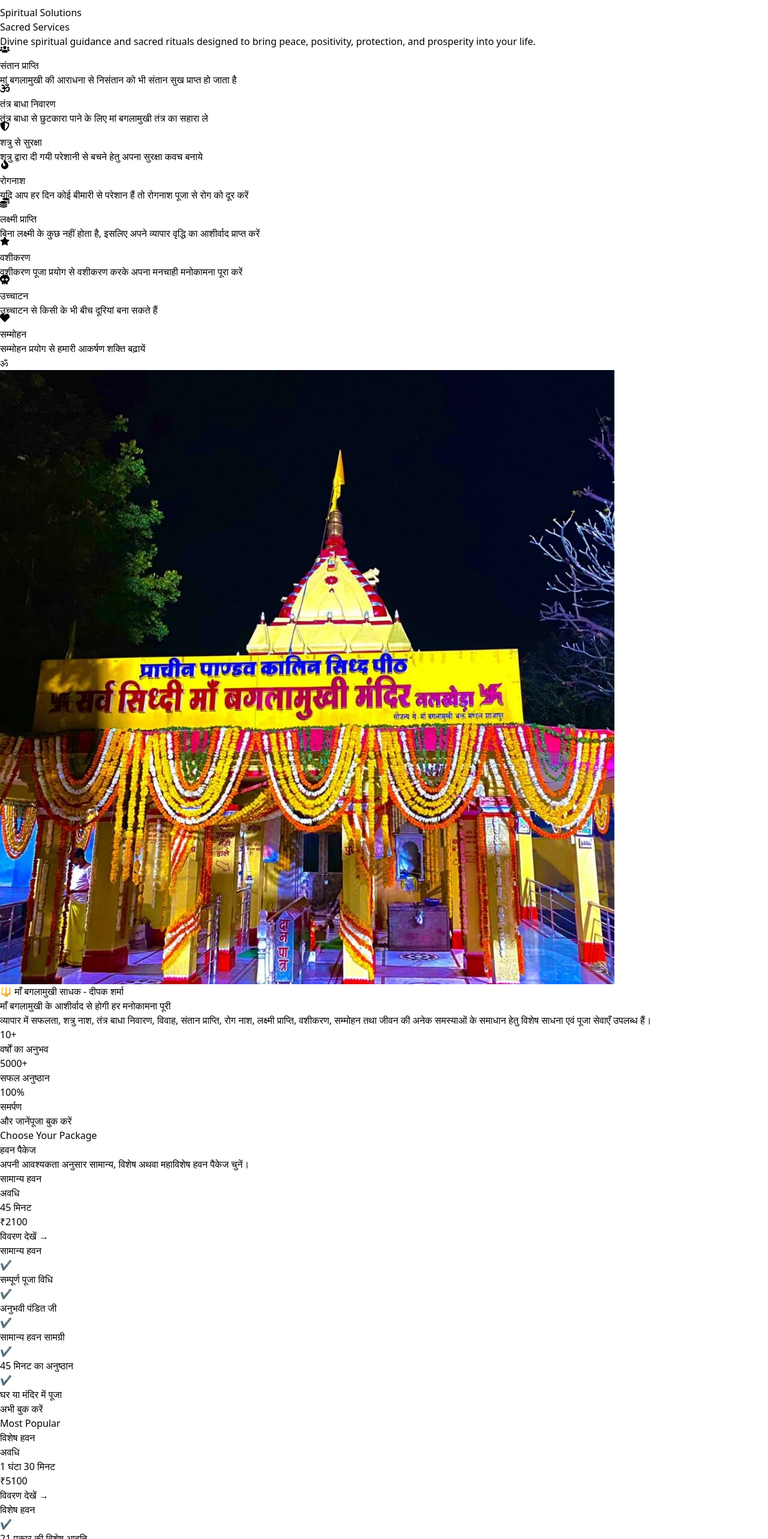
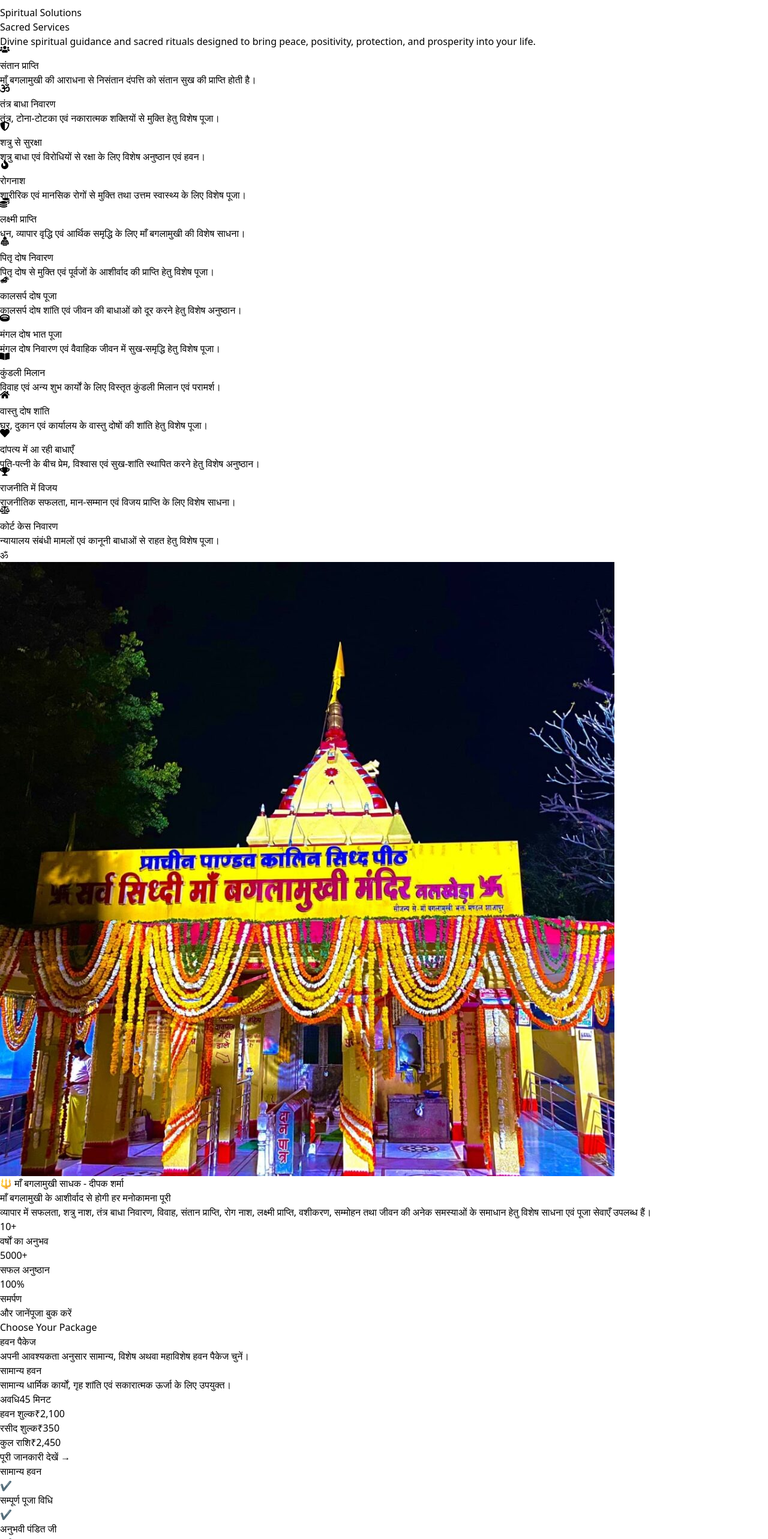
Before and after one commit to Ishaan1304/hawanpooja-booking, a React (Vite) app in the folder client/: page / in a window 1280 px wide. Shown: the part 2300-4866 px from the top of the page at 60% size. Built offline with nearby package versions, Linux system fonts and the light colour scheme; no server answers.

Commit message:
Added Reciept Info

```diff
--- a/client/src/components/BookingForm.jsx
+++ b/client/src/components/BookingForm.jsx
@@ -230,16 +230,16 @@ if (result.success) {
   >
     <option value="">Select Package</option>
 
-    <option value="सामान्य (45 मिनट - ₹2100)">
-      🟢 सामान्य (45 मिनट - ₹2100)
+    <option value="सामान्य (45 मिनट - ₹2100 + ₹350)">
+      🟢 सामान्य (45 मिनट - ₹2100 + ₹350)
     </option>
 
-    <option value="विशेष (1 घंटा 30 मिनट - ₹5100)">
-      🟡 विशेष (1 घंटा 30 मिनट - ₹5100)
+    <option value="विशेष (1 घंटा 30 मिनट - ₹5100 + ₹500)">
+      🟡 विशेष (1 घंटा 30 मिनट - ₹5100 + ₹500)
     </option>
 
-    <option value="महाविशेष (2 घंटे - ₹11000)">
-      🔴 महाविशेष (2 घंटे - ₹11000)
+    <option value="महाविशेष (2 घंटे - ₹11000 + ₹700)">
+      🔴 महाविशेष (2 घंटे - ₹11000 + ₹700)
     </option>
   </select>
 
--- a/client/src/components/HawanPackages.jsx
+++ b/client/src/components/HawanPackages.jsx
@@ -7,15 +7,20 @@ const packages = [
         id: 1,
         title: "सामान्य हवन",
         duration: "45 मिनट",
-        price: "₹2100",
+        price: "₹2,100",
+        receipt: "₹350",
+        total: "₹2,450",
         badge: "",
         color: "from-yellow-500 to-orange-500",
+        description:
+            "सामान्य धार्मिक कार्यों, गृह शांति एवं सकारात्मक ऊर्जा के लिए उपयुक्त।",
         details: [
             "सम्पूर्ण पूजा विधि",
             "अनुभवी पंडित जी",
             "सामान्य हवन सामग्री",
             "45 मिनट का अनुष्ठान",
             "घर या मंदिर में पूजा",
+            "रसीद शुल्क: ₹350",
         ],
     },
 
@@ -23,15 +28,20 @@ const packages = [
         id: 2,
         title: "विशेष हवन",
         duration: "1 घंटा 30 मिनट",
-        price: "₹5100",
+        price: "₹5,100",
+        receipt: "₹500",
+        total: "₹5,600",
         badge: "Most Popular",
         color: "from-orange-500 to-red-500",
+        description:
+            "व्यापार, सफलता, गृह दोष निवारण एवं विशेष मनोकामनाओं हेतु।",
         details: [
             "21 प्रकार की विशेष आहुति",
-            "सम्पूर्ण सामग्री",
+            "सम्पूर्ण हवन सामग्री",
             "विशेष विधि-विधान",
             "पंडित जी द्वारा मार्गदर्शन",
             "शुभ कार्य हेतु उपयुक्त",
+            "रसीद शुल्क: ₹500",
         ],
     },
 
@@ -39,18 +49,24 @@ const packages = [
         id: 3,
         title: "महाविशेष हवन",
         duration: "2 घंटे",
-        price: "₹11000",
+        price: "₹11,000",
+        receipt: "₹700",
+        total: "₹11,700",
         badge: "",
         color: "from-red-500 to-pink-500",
+        description:
+            "विशेष साधना, बाधा निवारण एवं महत्वपूर्ण धार्मिक अनुष्ठानों के लिए।",
         details: [
             "36 प्रकार की विशेष आहुति",
-            "सम्पूर्ण सामग्री",
+            "सम्पूर्ण हवन सामग्री",
             "पूर्ण वैदिक अनुष्ठान",
             "विशेष पूजा एवं हवन",
             "विशेष मनोकामना हेतु",
+            "रसीद शुल्क: ₹700",
         ],
     },
 ];
+
 
 function HawanPackages() {
     const [activeCard, setActiveCard] = useState(null);
@@ -137,24 +153,45 @@ function HawanPackages() {
 
                                     <div className="p-8">
 
-                                        <h3 className="text-3xl font-bold text-white mb-4">
+                                        <h3 className="text-3xl font-bold text-white mb-3">
                                             {pkg.title}
                                         </h3>
 
-                                        <p className="text-gray-300 mb-2">
-                                            अवधि
+                                        <p className="text-gray-300 text-sm leading-6 mb-5">
+                                            {pkg.description}
                                         </p>
 
-                                        <p className="text-yellow-400 text-2xl font-semibold mb-8">
-                                            {pkg.duration}
-                                        </p>
+                                        <div className="space-y-3 mb-6">
 
-                                        <div className="text-5xl font-bold text-white mb-10">
-                                            {pkg.price}
+                                            <div className="flex justify-between text-gray-300">
+                                                <span>अवधि</span>
+                                                <span>{pkg.duration}</span>
+                                            </div>
+
+                                            <div className="flex justify-between text-gray-300">
+                                                <span>हवन शुल्क</span>
+                                                <span>{pkg.price}</span>
+                                            </div>
+
+                                            <div className="flex justify-between text-gray-300">
+                                                <span>रसीद शुल्क</span>
+                                                <span>{pkg.receipt}</span>
+                                            </div>
+
+                                            <div className="border-t border-white/10 pt-3 flex justify-between">
+                                                <span className="font-semibold text-yellow-400">
+                                                    कुल राशि
+                                                </span>
+
+                                                <span className="text-3xl font-bold text-yellow-400">
+                                                    {pkg.total}
+                                                </span>
+                                            </div>
+
                                         </div>
 
                                         <button className="w-full py-4 rounded-xl bg-yellow-400 text-black font-bold hover:scale-105 transition">
-                                            विवरण देखें →
+                                            पूरी जानकारी देखें →
                                         </button>
 
                                     </div>
@@ -164,7 +201,7 @@ function HawanPackages() {
                                 {/* Back */}
                                 <div className="absolute inset-0 rounded-3xl bg-[#08275E] border border-yellow-400/30 p-8 [transform:rotateY(180deg)] [backface-visibility:hidden] flex flex-col">
 
-                                    <h3 className="text-3xl font-bold text-yellow-400 mb-8">
+                                    <h3 className="text-xl font-bold text-yellow-400 ">
                                         {pkg.title}
                                     </h3>
 
@@ -173,7 +210,7 @@ function HawanPackages() {
                                         {pkg.details.map((item) => (
                                             <div
                                                 key={item}
-                                                className="flex items-start gap-3"
+                                                className="flex items-start gap-1"
                                             >
                                                 <span className="text-yellow-400 mt-1">
                                                     ✔
@@ -188,7 +225,7 @@ function HawanPackages() {
                                     </div>
 
                                     <Link to="/booking">
-                                        <button className="mt-8 w-full py-4 rounded-xl bg-yellow-400 text-black font-bold hover:scale-105 transition">
+                                        <button className="mt-4 w-full py-4 rounded-xl bg-yellow-400 text-black font-bold hover:scale-105 transition">
                                             अभी बुक करें
                                         </button>
                                     </Link>
@@ -254,7 +291,7 @@ function HawanPackages() {
                                     ["पूर्ण वैदिक विधि", "✖", "✔", "✔"],
                                     ["घर / मंदिर", "✔", "✔", "✔"],
                                     ["समय", "45 मिनट", "1.5 घंटा", "2 घंटे"],
-                                    ["मूल्य", "₹2100", "₹5100", "₹11000"],
+                                    ["मूल्य", "₹2100 + ₹350", "₹5100 + ₹500", "₹11000 + ₹700"],
                                 ].map((row, index) => (
                                     <tr
                                         key={index}
@@ -264,8 +301,8 @@ function HawanPackages() {
                                             <td
                                                 key={i}
                                                 className={`py-5 px-6 ${i === 0
-                                                        ? "text-left font-semibold text-yellow-300"
-                                                        : ""
+                                                    ? "text-left font-semibold text-yellow-300"
+                                                    : ""
                                                     }`}
                                             >
                                                 {item}
--- a/client/src/components/ServicesSection.jsx
+++ b/client/src/components/ServicesSection.jsx
@@ -1,13 +1,21 @@
 import {
+  FaUsers,
+  FaOm,
+  FaShieldAlt,
+  FaFire,
+  FaCoins,
   FaHeart,
-  FaSkull,
-  FaCoins,
-  FaShieldAlt,
-  FaUsers,
-  FaStar,
-  FaFire,
-  FaOm,
+  FaHome,
+  FaBookOpen,
+  FaRing,
+  FaBalanceScale,
+  FaTrophy,
 } from "react-icons/fa";
+
+import {
+  GiPrayer,
+  GiDragonHead,
+} from "react-icons/gi";
 
 import { motion } from "framer-motion";
 
@@ -15,53 +23,82 @@ const services = [
   {
     title: "संतान प्राप्ति",
     description:
-      "मां बगलामुखी की आराधना से निसंतान को भी संतान सुख प्राप्त हो जाता है",
+      "माँ बगलामुखी की आराधना से निसंतान दंपत्ति को संतान सुख की प्राप्ति होती है।",
     icon: <FaUsers />,
   },
   {
     title: "तंत्र बाधा निवारण",
     description:
-      "तंत्र बाधा से छुटकारा पाने के लिए मां बगलामुखी तंत्र का सहारा ले",
+      "तंत्र, टोना-टोटका एवं नकारात्मक शक्तियों से मुक्ति हेतु विशेष पूजा।",
     icon: <FaOm />,
   },
   {
     title: "शत्रु से सुरक्षा",
     description:
-      "शत्रु द्वारा दी गयी परेशानी से बचने हेतु अपना सुरक्षा कवच बनाये",
+      "शत्रु बाधा एवं विरोधियों से रक्षा के लिए विशेष अनुष्ठान एवं हवन।",
     icon: <FaShieldAlt />,
   },
   {
     title: "रोगनाश",
     description:
-      "यदि आप हर दिन कोई बीमारी से परेशान हैं तो रोगनाश पूजा से रोग को दूर करें",
+      "शारीरिक एवं मानसिक रोगों से मुक्ति तथा उत्तम स्वास्थ्य के लिए विशेष पूजा।",
     icon: <FaFire />,
   },
   {
     title: "लक्ष्मी प्राप्ति",
     description:
-      "बिना लक्ष्मी के कुछ नहीं होता है, इसलिए अपने व्यापार वृद्धि का आशीर्वाद प्राप्त करें",
+      "धन, व्यापार वृद्धि एवं आर्थिक समृद्धि के लिए माँ बगलामुखी की विशेष साधना।",
     icon: <FaCoins />,
   },
   {
-    title: "वशीकरण",
+    title: "पितृ दोष निवारण",
     description:
-      "वशीकरण पूजा प्रयोग से वशीकरण करके अपना मनचाही मनोकामना पूरा करें",
-    icon: <FaStar />,
+      "पितृ दोष से मुक्ति एवं पूर्वजों के आशीर्वाद की प्राप्ति हेतु विशेष पूजा।",
+    icon: <GiPrayer />,
   },
   {
-    title: "उच्चाटन",
+    title: "कालसर्प दोष पूजा",
     description:
-      "उच्चाटन से किसी के भी बीच दूरियां बना सकते हैं",
-    icon: <FaSkull />,
+      "कालसर्प दोष शांति एवं जीवन की बाधाओं को दूर करने हेतु विशेष अनुष्ठान।",
+    icon: <GiDragonHead />,
   },
   {
-    title: "सम्मोहन",
+    title: "मंगल दोष भात पूजा",
     description:
-      "सम्मोहन प्रयोग से हमारी आकर्षण शक्ति बढ़ायें",
+      "मंगल दोष निवारण एवं वैवाहिक जीवन में सुख-समृद्धि हेतु विशेष पूजा।",
+    icon: <FaRing />,
+  },
+  {
+    title: "कुंडली मिलान",
+    description:
+      "विवाह एवं अन्य शुभ कार्यों के लिए विस्तृत कुंडली मिलान एवं परामर्श।",
+    icon: <FaBookOpen />,
+  },
+  {
+    title: "वास्तु दोष शांति",
+    description:
+      "घर, दुकान एवं कार्यालय के वास्तु दोषों की शांति हेतु विशेष पूजा।",
+    icon: <FaHome />,
+  },
+  {
+    title: "दांपत्य में आ रही बाधाएँ",
+    description:
+      "पति-पत्नी के बीच प्रेम, विश्वास एवं सुख-शांति स्थापित करने हेतु विशेष अनुष्ठान।",
     icon: <FaHeart />,
   },
+  {
+    title: "राजनीति में विजय",
+    description:
+      "राजनीतिक सफलता, मान-सम्मान एवं विजय प्राप्ति के लिए विशेष साधना।",
+    icon: <FaTrophy />,
+  },
+  {
+    title: "कोर्ट केस निवारण",
+    description:
+      "न्यायालय संबंधी मामलों एवं कानूनी बाधाओं से राहत हेतु विशेष पूजा।",
+    icon: <FaBalanceScale />,
+  },
 ];
-
 function ServicesSection() {
   return (
     <section id="services" className="relative bg-[#021B49] py-28 overflow-hidden">
```
